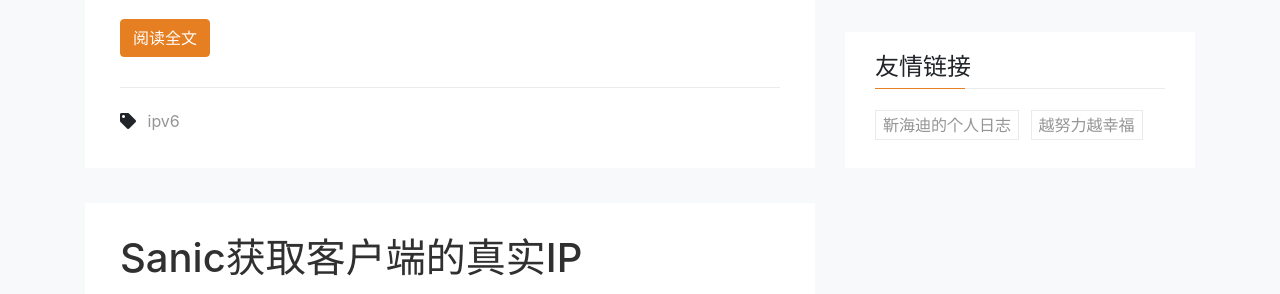
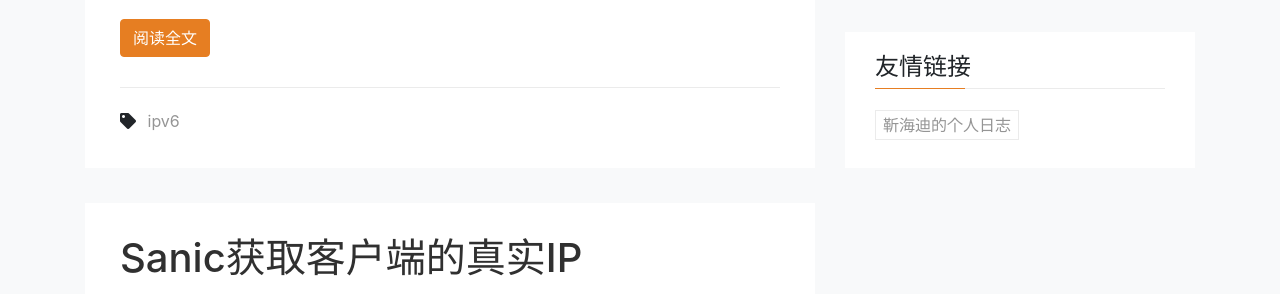
Before and after one commit to xubiaosunny/xubiaosunny.github.io, a Jekyll site: the page built from index.html, in a window 1280 px wide and 1400 px high. Shown: the part 830-1124 px from the top of the window. Built offline with Jekyll 4.4.1, drawn with Linux system fonts in a browser that asks for light colours; the list of posts is cut into pages by our own code.

Commit message:
删除侯哥无效的友链

```diff
--- a/_includes/side_friend_links.html
+++ b/_includes/side_friend_links.html
@@ -3,7 +3,6 @@
         <h4 class="title">友情链接</h4>
         <div class="content tag-cloud">
             <a href="https://jinhaidi.cn" target="_blank">靳海迪的个人日志</a>
-            <a href="http://hqwln.com/" target="_blank">越努力越幸福</a>
         </div>
     </div>
 <!-- end tag cloud widget -->
```
